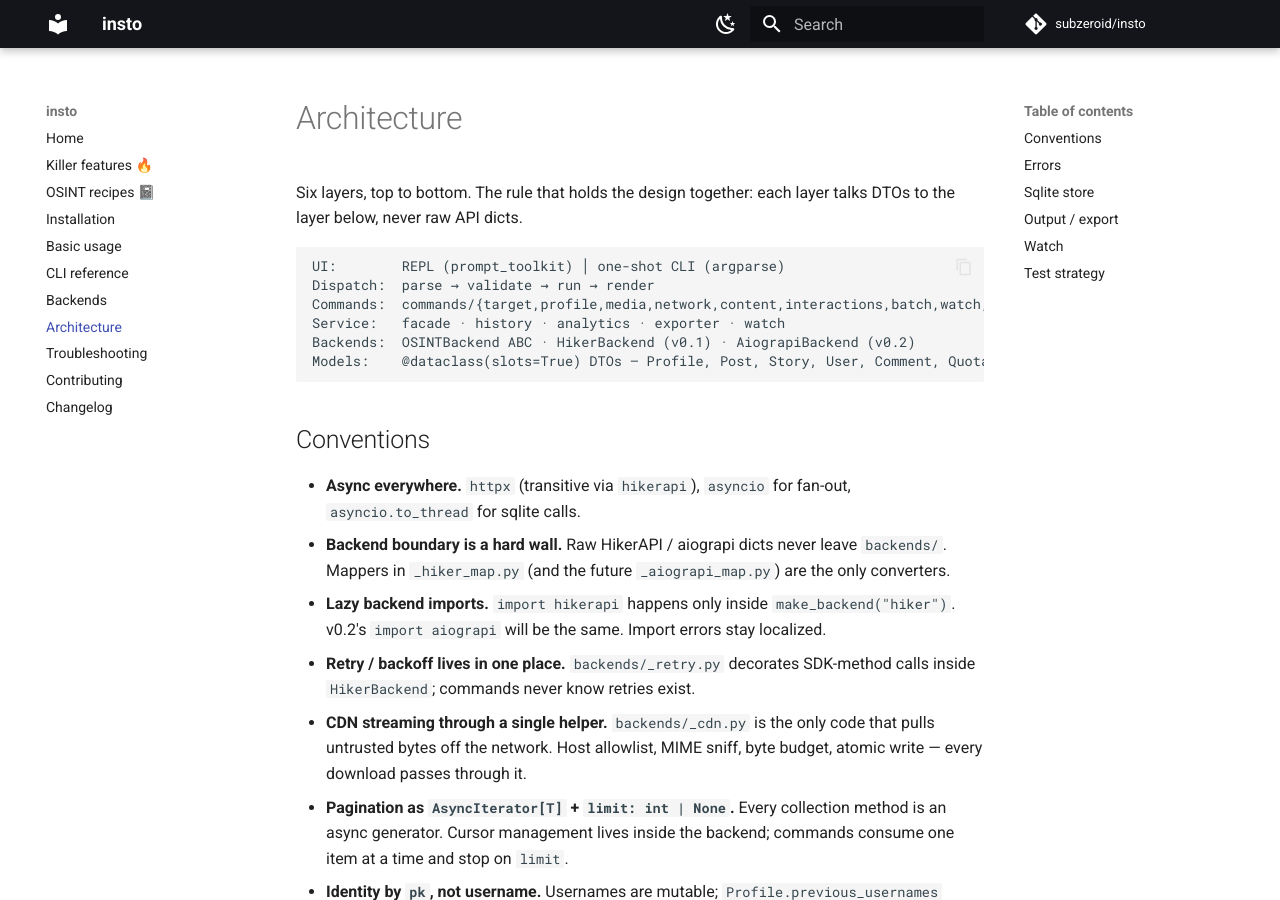
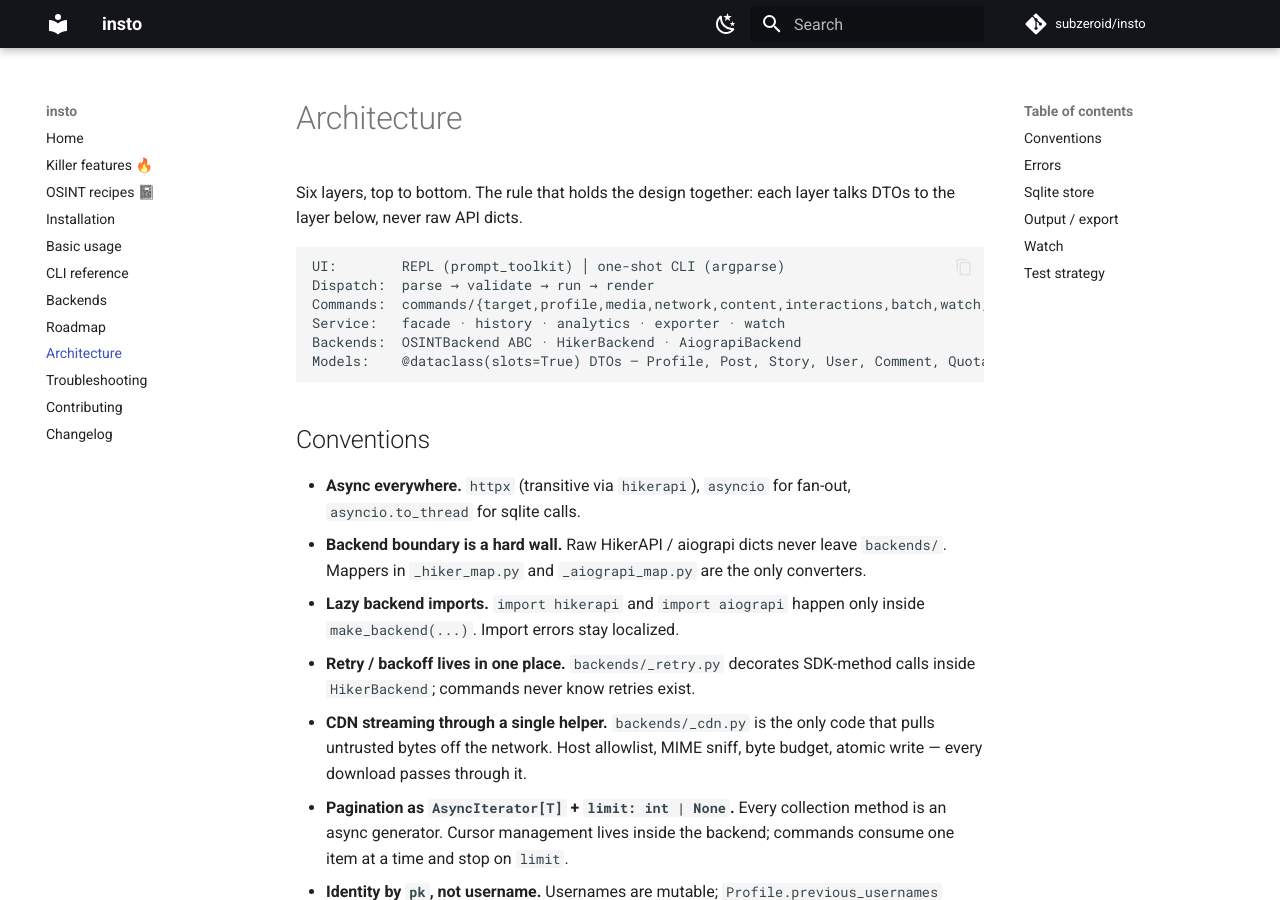
Before and after one commit to subzeroid/insto, an MkDocs documentation site: the page built from docs/architecture.md, in a window 1280 px wide and 900 px high. Built offline with MkDocs 1.6.1 and Material for MkDocs 9.7.7, drawn with Linux system fonts in a browser that asks for light colours; comment, search, counter and statistics services are not loaded; some of the changed text lies outside the part shown.

Commit message:
docs: refresh aiograpi roadmap (#3)
* docs: refresh aiograpi roadmap

* docs: align markdown paragraph style

````diff
--- a/docs/architecture.md
+++ b/docs/architecture.md
@@ -7,15 +7,15 @@
 Dispatch:  parse → validate → run → render
 Commands:  commands/{target,profile,media,network,content,interactions,batch,watch,operational,dossier}.py
 Service:   facade · history · analytics · exporter · watch
-Backends:  OSINTBackend ABC · HikerBackend (v0.1) · AiograpiBackend (v0.2)
+Backends:  OSINTBackend ABC · HikerBackend · AiograpiBackend
 Models:    @dataclass(slots=True) DTOs — Profile, Post, Story, User, Comment, Quota, ...
 ```
 
 ## Conventions
 
 - **Async everywhere.** `httpx` (transitive via `hikerapi`), `asyncio` for fan-out, `asyncio.to_thread` for sqlite calls.
-- **Backend boundary is a hard wall.** Raw HikerAPI / aiograpi dicts never leave `backends/`. Mappers in `_hiker_map.py` (and the future `_aiograpi_map.py`) are the only converters.
-- **Lazy backend imports.** `import hikerapi` happens only inside `make_backend("hiker")`. v0.2's `import aiograpi` will be the same. Import errors stay localized.
+- **Backend boundary is a hard wall.** Raw HikerAPI / aiograpi dicts never leave `backends/`. Mappers in `_hiker_map.py` and `_aiograpi_map.py` are the only converters.
+- **Lazy backend imports.** `import hikerapi` and `import aiograpi` happen only inside `make_backend(...)`. Import errors stay localized.
 - **Retry / backoff lives in one place.** `backends/_retry.py` decorates SDK-method calls inside `HikerBackend`; commands never know retries exist.
 - **CDN streaming through a single helper.** `backends/_cdn.py` is the only code that pulls untrusted bytes off the network. Host allowlist, MIME sniff, byte budget, atomic write — every download passes through it.
 - **Pagination as `AsyncIterator[T]` + `limit: int | None`.** Every collection method is an async generator. Cursor management lives inside the backend; commands consume one item at a time and stop on `limit`.
@@ -79,7 +79,7 @@
 
 ## Watch
 
-Session-only in v0.1 (daemon mode is v0.2). `/watch <user> <interval>` registers an `asyncio.Task` on the same loop that runs `PromptSession.prompt_async()`. Each tick is wrapped in `asyncio.shield(...)` and a single retry; two consecutive failures mark the watch `paused`. Notifications go through `prompt_toolkit.patch_stdout` so the user's in-progress input line is not corrupted.
+Session-only today; daemon mode is tracked as deferred work. `/watch <user> <interval>` registers an `asyncio.Task` on the same loop that runs `PromptSession.prompt_async()`. Each tick is wrapped in `asyncio.shield(...)` and a single retry; two consecutive failures mark the watch `paused`. Notifications go through `prompt_toolkit.patch_stdout` so the user's in-progress input line is not corrupted.
 
 Session limits: max 3 active watches, 5-minute floor on the interval, all watches cancelled cleanly on REPL exit.
 
--- a/mkdocs.yml
+++ b/mkdocs.yml
@@ -45,6 +45,7 @@
   - Basic usage: basic-usage.md
   - CLI reference: cli-reference.md
   - Backends: backends.md
+  - Roadmap: roadmap.md
   - Architecture: architecture.md
   - Troubleshooting: troubleshooting.md
   - Contributing: contributing.md
--- a/pyproject.toml
+++ b/pyproject.toml
@@ -41,7 +41,7 @@
 
 [project.optional-dependencies]
 completion = ["shtab>=1.7"]
-aiograpi = ["aiograpi>=0.8.5"]
+aiograpi = ["aiograpi>=0.9.6"]
 docs = [
     "mkdocs>=1.6",
     "mkdocs-material>=9.5",
````
Also changed, not shown: docs/backends.md (+6 -6 lines), docs/basic-usage.md (+1 -1 lines), docs/index.md (+2 -2 lines), docs/roadmap.md (added, +55 -0 lines), 8 other files.
